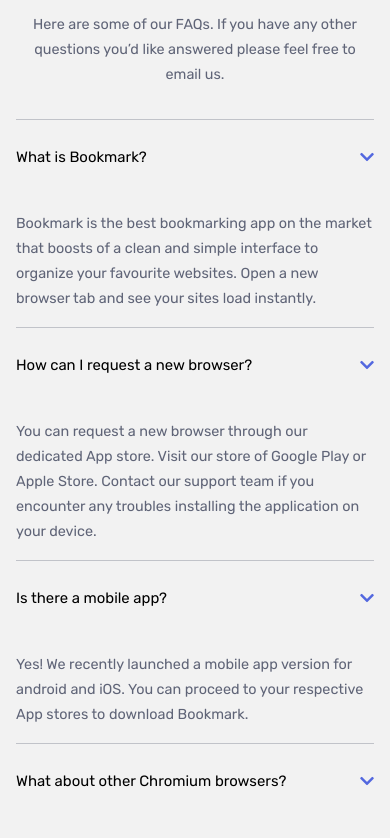
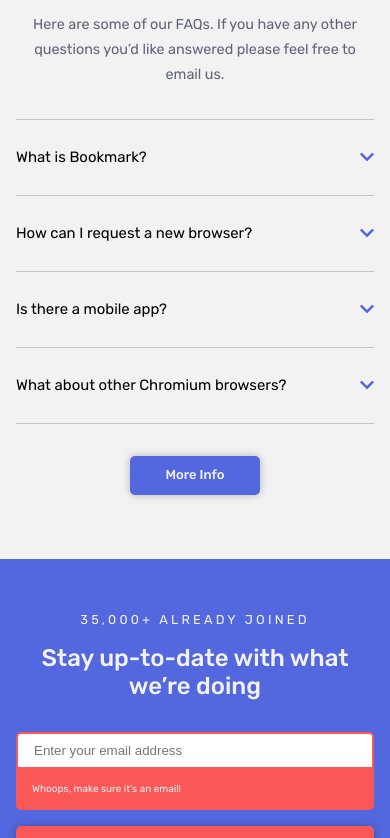
Before and after one commit to folathecoder/bookmark-landing-page, a React (Create React App) app: page / in a window 390 px wide. Shown: the part 2160-2998 px from the top of the page. Built offline with nearby package versions, Linux system fonts and the light colour scheme.

Commit message:
Faq Section ==== Completed && Responsive

```diff
--- a/src/App.css
+++ /dev/null
@@ -1,3 +0,0 @@
-body {
-    color: hsla(229, 31%, 21%, 0.234);
-}
--- a/src/components/FaqSection/FaqSection.jsx
+++ b/src/components/FaqSection/FaqSection.jsx
@@ -1,8 +1,42 @@
-import React from "react";
-import { FaqContainer, FaqWrap, FaqHeader, FaqSubHeader, Faq, FaqItemWrap, FaqQuestionWrap, FaqQuestion, FaqIcon, FaqAnswer,FaqAnswerWrap , FaqButton} from "./FaqSectionStyles";
-import Button from "../../components/Button/Button"
+import React, { useState, useEffect } from "react";
+import {
+  FaqContainer,
+  FaqWrap,
+  FaqHeader,
+  FaqSubHeader,
+  Faq,
+  FaqItemWrap,
+  FaqQuestionWrap,
+  FaqQuestion,
+  FaqIcon,
+  FaqAnswer,
+  FaqAnswerWrap,
+  FaqButton,
+} from "./FaqSectionStyles";
+import Button from "../../components/Button/Button";
 
 const FaqSection = ({ faqData }) => {
+  const [clicked, setClicked] = useState(false);
+
+  //TODO: Handle accordion toggle effect (extract index and update state)
+  const handleToggle = (index) => {
+    if (clicked === index) {
+      return setClicked(null);
+    }
+    setClicked(index);
+  };
+
+  //TODO: Get last accordion state from localStorage
+  useEffect(() => {
+    const getLocalAccordion = localStorage.getItem("localAccordion");
+    setClicked(JSON.parse(getLocalAccordion));
+  }, []);
+
+  //TODO: push recent accordion state to localStorage
+  useEffect(() => {
+    localStorage.setItem("localAccordion", JSON.stringify(clicked));
+  });
+
   return (
     <>
       <FaqContainer>
@@ -12,16 +46,26 @@
           <Faq>
             {faqData.faqs.map((faq, index) => {
               return (
-                      <FaqItemWrap key={index}>
-                        <FaqQuestionWrap>
+                <FaqItemWrap key={index} id={index}>
+                  <FaqQuestionWrap
+                    onClick={() => {
+                      handleToggle(index);
+                    }}
+                  >
                     <FaqQuestion>{faq.question}</FaqQuestion>
                     <FaqIcon>
+                      {clicked === index ? (
+                        <i className="fas fa-chevron-up"></i>
+                      ) : (
                         <i className="fas fa-chevron-down"></i>
+                      )}
                     </FaqIcon>
                   </FaqQuestionWrap>
-                        <FaqAnswerWrap>
+                  {clicked === index ? (
+                    <FaqAnswerWrap clicked index>
                       <FaqAnswer>{faq.answer}</FaqAnswer>
                     </FaqAnswerWrap>
+                  ) : null}
                 </FaqItemWrap>
               );
             })}
--- a/src/components/FaqSection/FaqSectionStyles.js
+++ b/src/components/FaqSection/FaqSectionStyles.js
@@ -18,10 +18,12 @@
 export const FaqHeader = styled.h2`
   margin: 1rem;
 `;
+
 export const FaqSubHeader = styled.p`
   max-width: 33.8125rem;
   margin: var(--center-container);
 `;
+
 export const Faq = styled.div`
   max-width: 33.8125rem;
   margin: var(--center-container);
```
Lines whose indentation alone changed are shown as unchanged.
